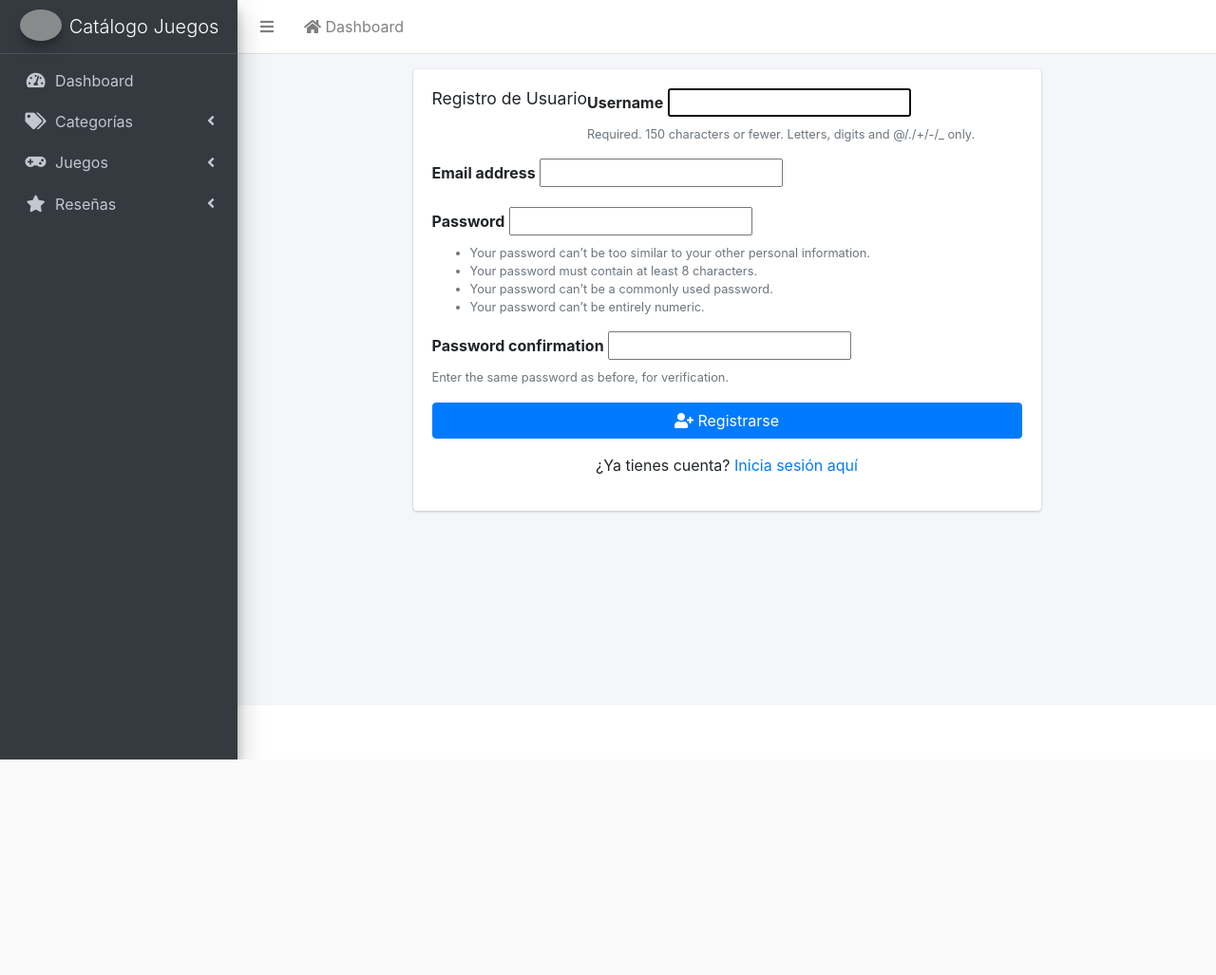
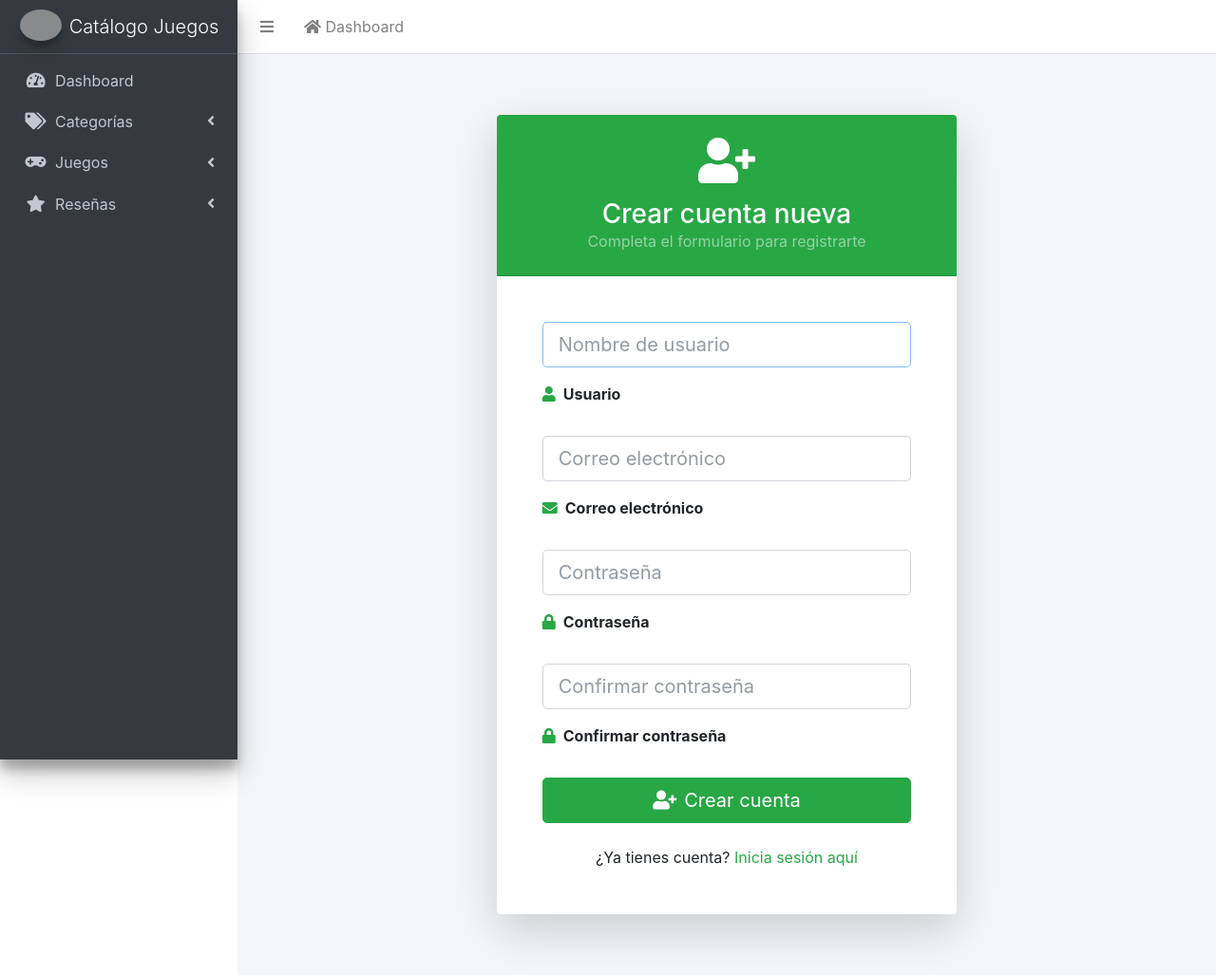
Before and after one commit to Nassican/catalogo_juegos, a Django app: page /register/ in a window 1280 px wide. Shown: the whole page at 95% size. Before the commit the page ends 800 px from the top, so only its background shows below. Run offline with Django 5.2, Linux system fonts and the light colour scheme; some libraries are stand-ins or nearby versions; grey boxes are pictures that could not be loaded.

Commit message:
Refactor user authentication forms and views

```diff
--- a/juegos/forms.py
+++ b/juegos/forms.py
@@ -1,6 +1,7 @@
 from django import forms
 from .models import Categoria, Juego, Resena, User
-from django.contrib.auth.forms import UserCreationForm
+from django.contrib.auth.forms import UserCreationForm, AuthenticationForm
+
 
 
 class CategoriaForm(forms.ModelForm):
@@ -83,15 +84,81 @@ class ResenaForm(forms.ModelForm):
         }
 
 
-class CustomUserCreationForm(UserCreationForm):
-    class Meta(UserCreationForm.Meta):
-        model = User
-        fields = ('username', 'email', 'password1', 'password2', 'role')
+class CustomAuthenticationForm(AuthenticationForm):
+    username = forms.CharField(
+        label='',
+        widget=forms.TextInput(attrs={
+            'class': 'form-control form-control-lg',
+            'placeholder': 'Nombre de usuario',
+            'autofocus': True,
+            'autocomplete': 'username'
+        })
+    )
+    password = forms.CharField(
+        label='',
+        widget=forms.PasswordInput(attrs={
+            'class': 'form-control form-control-lg',
+            'placeholder': 'Contraseña',
+            'autocomplete': 'current-password'
+        })
+    )
+
+    error_messages = {
+        'invalid_login': 'Por favor, introduce un nombre de usuario y contraseña correctos.',
+        'inactive': 'Esta cuenta está inactiva.'
+    }
 
     def __init__(self, *args, **kwargs):
         super().__init__(*args, **kwargs)
-        if not kwargs.get('initial', {}).get('is_admin'):
-            self.fields.pop('role')
+        self.fields['username'].widget.attrs['class'] = 'form-control form-control-lg mb-3'
+        self.fields['password'].widget.attrs['class'] = 'form-control form-control-lg mb-3'
+
+class CustomUserCreationForm(UserCreationForm):
+    email = forms.EmailField(
+        label='',
+        widget=forms.EmailInput(attrs={
+            'class': 'form-control form-control-lg mb-3',
+            'placeholder': 'Correo electrónico',
+            'autocomplete': 'email'
+        })
+    )
+    username = forms.CharField(
+        label='',
+        widget=forms.TextInput(attrs={
+            'class': 'form-control form-control-lg mb-3',
+            'placeholder': 'Nombre de usuario',
+            'autocomplete': 'username'
+        })
+    )
+    password1 = forms.CharField(
+        label='',
+        widget=forms.PasswordInput(attrs={
+            'class': 'form-control form-control-lg mb-3',
+            'placeholder': 'Contraseña',
+            'autocomplete': 'new-password'
+        })
+    )
+    password2 = forms.CharField(
+        label='',
+        widget=forms.PasswordInput(attrs={
+            'class': 'form-control form-control-lg mb-3',
+            'placeholder': 'Confirmar contraseña',
+            'autocomplete': 'new-password'
+        })
+    )
+
+    class Meta(UserCreationForm.Meta):
+        model = User
+        fields = ('username', 'email', 'password1', 'password2')
+
+    def __init__(self, *args, **kwargs):
+        super().__init__(*args, **kwargs)
+        for field in self.fields.values():
+            field.error_messages = {'required': 'Este campo es obligatorio'}
+            if field.help_text:
+                field.help_text = f'<small class="text-muted">{field.help_text}</small>'
+
+
 
 
 class UserUpdateForm(forms.ModelForm):
--- a/juegos/templates/juegos/registration/register.html
+++ b/juegos/templates/juegos/registration/register.html
@@ -3,31 +3,87 @@
 {% block header %}Registro{% endblock %}
 
 {% block content %}
-<div class="row justify-content-center">
-    <div class="col-md-8">
-        <div class="card">
-            <div class="card-body">
-                <h3 class="card-title text-center mb-4">Registro de Usuario</h3>
-                <form method="post">
-                    {% csrf_token %}
-                    {% for field in form %}
-                        <div class="form-group">
-                            <label for="{{ field.id_for_label }}">{{ field.label }}</label>
-                            {{ field }}
-                            {% if field.errors %}
-                                <div class="text-danger">{{ field.errors }}</div>
+<div class="container py-5">
+    <div class="row justify-content-center">
+        <div class="col-md-6">
+            <div class="card shadow-lg border-0">
+                <div class="card-header text-center bg-success text-white py-4">
+                    <i class="fas fa-user-plus fa-3x mb-3"></i>
+                    <h3 class="mb-0">Crear cuenta nueva</h3>
+                    <p class="text-white-50 mb-0">Completa el formulario para registrarte</p>
+                </div>
+                <div class="card-body p-5">
+                    {% if messages %}
+                        {% for message in messages %}
+                            <div class="alert alert-{{ message.tags }} alert-dismissible fade show" role="alert">
+                                <i class="fas {% if message.tags == 'success' %}fa-check-circle{% else %}fa-exclamation-circle{% endif %} mr-2"></i>
+                                {{ message }}
+                                <button type="button" class="btn-close" data-bs-dismiss="alert" aria-label="Close"></button>
+                            </div>
+                        {% endfor %}
+                    {% endif %}
+
+                    <form method="post" novalidate class="register-form">
+                        {% csrf_token %}
+
+                        <div class="form-floating mb-4">
+                            {{ form.username }}
+                            <label for="{{ form.username.id_for_label }}">
+                                <i class="fas fa-user text-success mr-2"></i>Usuario
+                            </label>
+                            {% if form.username.errors %}
+                                <div class="text-danger small mt-1">{{ form.username.errors }}</div>
                             {% endif %}
-                            {% if field.help_text %}
-                                <small class="form-text text-muted">{{ field.help_text }}</small>
+                            {% if form.username.help_text %}
+                                <div class="form-text">{{ form.username.help_text|safe }}</div>
                             {% endif %}
                         </div>
-                    {% endfor %}
-                    <button type="submit" class="btn btn-primary btn-block">
-                        <i class="fas fa-user-plus"></i> Registrarse
-                    </button>
-                </form>
-                <div class="text-center mt-3">
-                    <p>¿Ya tienes cuenta? <a href="{% url 'juegos:login' %}">Inicia sesión aquí</a></p>
+
+                        <div class="form-floating mb-4">
+                            {{ form.email }}
+                            <label for="{{ form.email.id_for_label }}">
+                                <i class="fas fa-envelope text-success mr-2"></i>Correo electrónico
+                            </label>
+                            {% if form.email.errors %}
+                                <div class="text-danger small mt-1">{{ form.email.errors }}</div>
+                            {% endif %}
+                        </div>
+
+                        <div class="form-floating mb-4">
+                            {{ form.password1 }}
+                            <label for="{{ form.password1.id_for_label }}">
+                                <i class="fas fa-lock text-success mr-2"></i>Contraseña
+                            </label>
+                            {% if form.password1.errors %}
+                                <div class="text-danger small mt-1">{{ form.password1.errors }}</div>
+                            {% endif %}
+                            {% if form.password1.help_text %}
+                                <div class="form-text">{{ form.password1.help_text|safe }}</div>
+                            {% endif %}
+                        </div>
+
+                        <div class="form-floating mb-4">
+                            {{ form.password2 }}
+                            <label for="{{ form.password2.id_for_label }}">
+                                <i class="fas fa-lock text-success mr-2"></i>Confirmar contraseña
+                            </label>
+                            {% if form.password2.errors %}
+                                <div class="text-danger small mt-1">{{ form.password2.errors }}</div>
+                            {% endif %}
+                        </div>
+
+                        <button type="submit" class="btn btn-success btn-lg w-100 mb-4">
+                            <i class="fas fa-user-plus mr-2"></i>Crear cuenta
+                        </button>
+                    </form>
+
+                    <div class="text-center">
+                        <p class="mb-0">¿Ya tienes cuenta?
+                            <a href="{% url 'juegos:login' %}" class="text-success fw-bold">
+                                Inicia sesión aquí
+                            </a>
+                        </p>
+                    </div>
                 </div>
             </div>
         </div>
--- a/juegos/views.py
+++ b/juegos/views.py
@@ -2,7 +2,7 @@ from django.shortcuts import render, redirect, get_object_or_404
 from django.contrib.auth.decorators import login_required
 from django.contrib import messages
 from .models import Categoria, Juego, Resena, User
-from .forms import CategoriaForm, JuegoForm, ResenaForm, CustomUserCreationForm, UserUpdateForm
+from .forms import CategoriaForm, JuegoForm, ResenaForm, CustomUserCreationForm, UserUpdateForm, CustomAuthenticationForm
 from django.contrib.auth.views import LoginView
 from django.contrib.auth import login
 from django.urls import reverse
@@ -251,23 +251,31 @@ def resena_delete(request, pk):
     return render(request, 'juegos/resena/confirmar_eliminar.html', {'resena': resena})
 
 
+class CustomLoginView(LoginView):
+    form_class = CustomAuthenticationForm
+    template_name = 'juegos/registration/login.html'
+    redirect_authenticated_user = True
+
+    def form_invalid(self, form):
+        messages.error(self.request, 'Usuario o contraseña incorrectos.')
+        return super().form_invalid(form)
+
+    def get_success_url(self):
+        messages.success(self.request, 'Inicio de sesión exitoso.')
+        return reverse('juegos:dashboard')
+
 def register(request):
     if request.method == 'POST':
         form = CustomUserCreationForm(request.POST)
         if form.is_valid():
-            user = form.save()
+            user = form.save(commit=False)
+            user.email = form.cleaned_data['email']
+            user.save()
             login(request, user)
-            messages.success(request, 'Registro exitoso.')
+            messages.success(request, 'Registro exitoso. ¡Bienvenido!')
             return redirect('juegos:dashboard')
+        else:
+            messages.error(request, 'Por favor corrige los errores en el formulario.')
     else:
         form = CustomUserCreationForm()
     return render(request, 'juegos/registration/register.html', {'form': form})
-
-
-class CustomLoginView(LoginView):
-    template_name = 'juegos/registration/login.html'
-    redirect_authenticated_user = True
-
-    def get_success_url(self):
-        messages.success(self.request, 'Inicio de sesión exitoso.')
-        return reverse('juegos:dashboard')
```
Also changed, not shown: juegos/templates/juegos/registration/login.html (+42 -21 lines), juegos/templates/juegos/resena/lista.html (+19 -2 lines).
